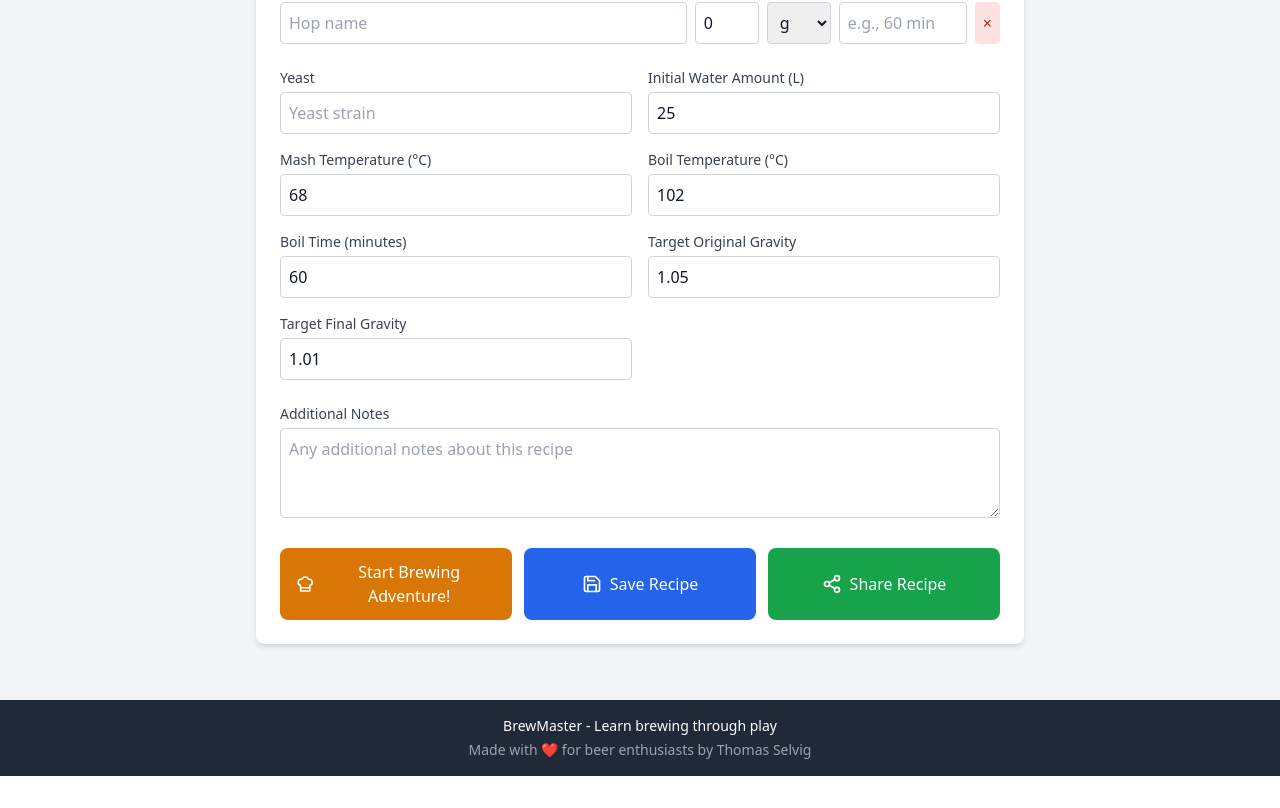
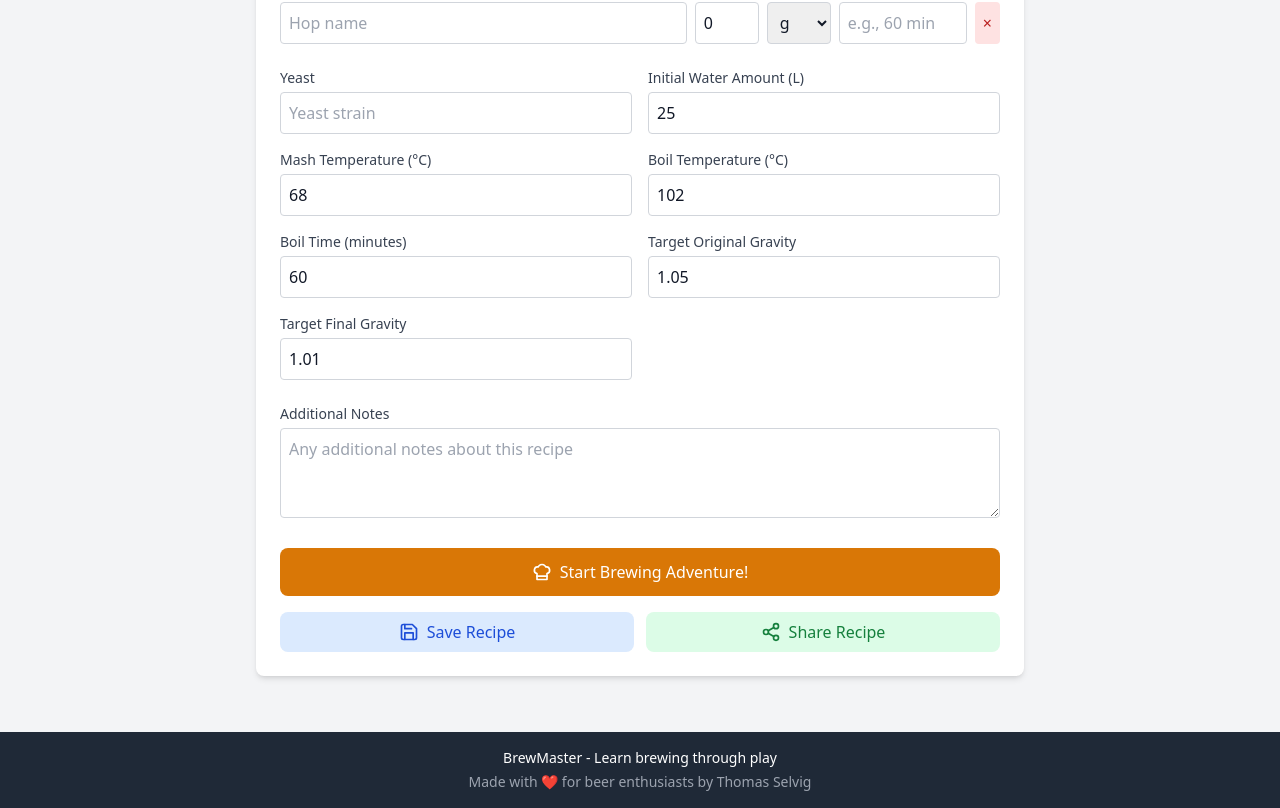
Before and after one commit to ThomasSelvig/gamified-brewery-guide, a React (Vite) app: page / in a window 1280 px wide. Shown: the part 394-1202 px from the top of the page. Before the commit the page ends 1170 px from the top, so only its background shows below. Built offline with nearby package versions, Linux system fonts and the light colour scheme.

Commit message:
feat: muted colors for share button

```diff
--- a/src/App.tsx
+++ b/src/App.tsx
@@ -1194,16 +1194,19 @@ const App: React.FC = () => {
                 <ChefHat className="mr-2 h-5 w-5" />
                 Start Brewing Adventure!
               </button>
+            </div>
+
+            <div className="flex flex-col sm:flex-row gap-3 mt-4">
               <button
                 onClick={saveRecipe}
-                className="flex-1 bg-blue-600 text-white py-3 px-4 rounded-lg font-medium hover:bg-blue-700 transition-colors focus:outline-none focus:ring-2 focus:ring-blue-500 focus:ring-offset-2 flex items-center justify-center"
+                className="flex-1 bg-blue-100 text-blue-700 py-2 px-4 rounded-lg font-medium hover:bg-blue-200 transition-colors focus:outline-none focus:ring-2 focus:ring-blue-500 focus:ring-offset-2 flex items-center justify-center"
               >
                 <Save className="mr-2 h-5 w-5" />
                 Save Recipe
               </button>
               <button
                 onClick={generateShareableLink}
-                className="flex-1 bg-green-600 text-white py-3 px-4 rounded-lg font-medium hover:bg-green-700 transition-colors focus:outline-none focus:ring-2 focus:ring-green-500 focus:ring-offset-2 flex items-center justify-center"
+                className="flex-1 bg-green-100 text-green-700 py-2 px-4 rounded-lg font-medium hover:bg-green-200 transition-colors focus:outline-none focus:ring-2 focus:ring-green-500 focus:ring-offset-2 flex items-center justify-center"
               >
                 <Share2 className="mr-2 h-5 w-5" />
                 Share Recipe
```
